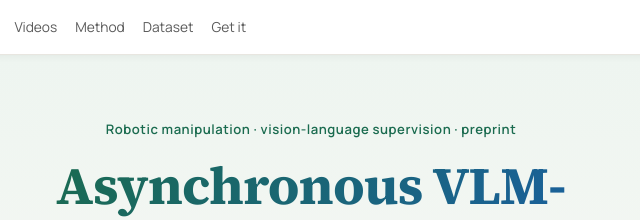
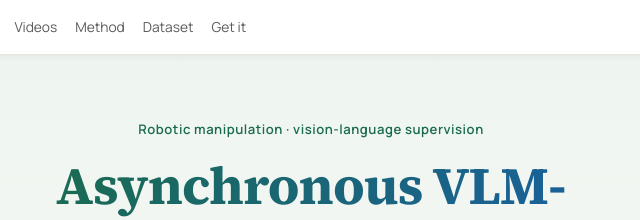
Before and after one commit to Rao-Sanaullah/SOS-101-arm, a plain HTML site: page index.html in a window 1280 px wide. Shown: the top 220 px of the page, 329-969 px from the left. Drawn offline with Linux system fonts and the light colour scheme.

Commit message:
Update index.html

```diff
--- a/index.html
+++ b/index.html
@@ -181,7 +181,7 @@ footer strong{color:var(--text)}
 </nav>
 
 <div class="hero">
-  <div class="eyebrow">Robotic manipulation · vision-language supervision · preprint</div>
+  <div class="eyebrow">Robotic manipulation · vision-language supervision </div>
   <h1>Asynchronous VLM-Supervised Selective Grasping</h1>
   <p class="tagline">We add language-conditioned object selection to a <em>frozen</em> imitation policy — no retraining, no extra demonstrations. A vision-language model watches in parallel and decides <em>whether</em> to act; the policy decides <em>how</em>.</p>
   <div class="hero-meta">
```
